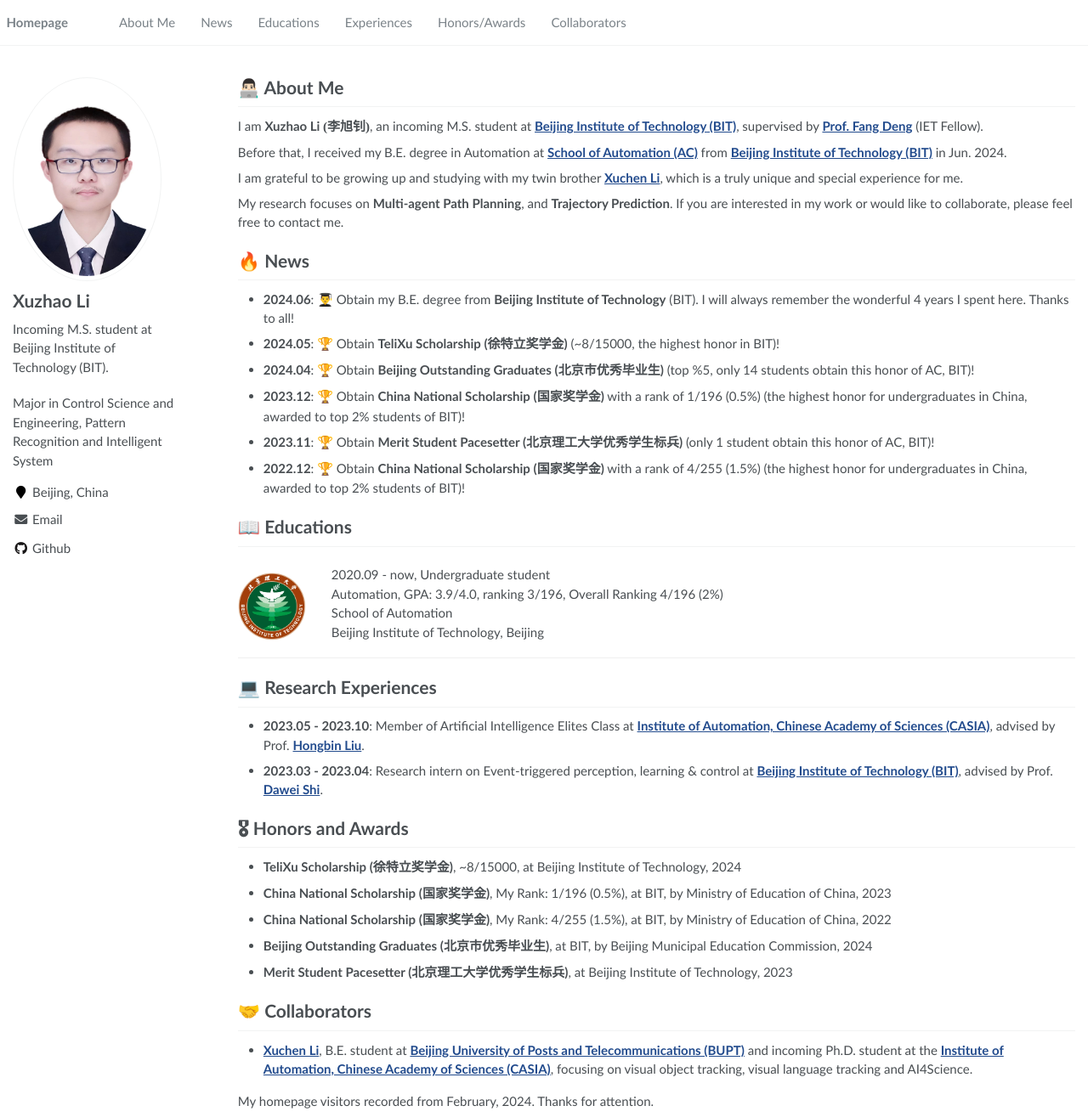
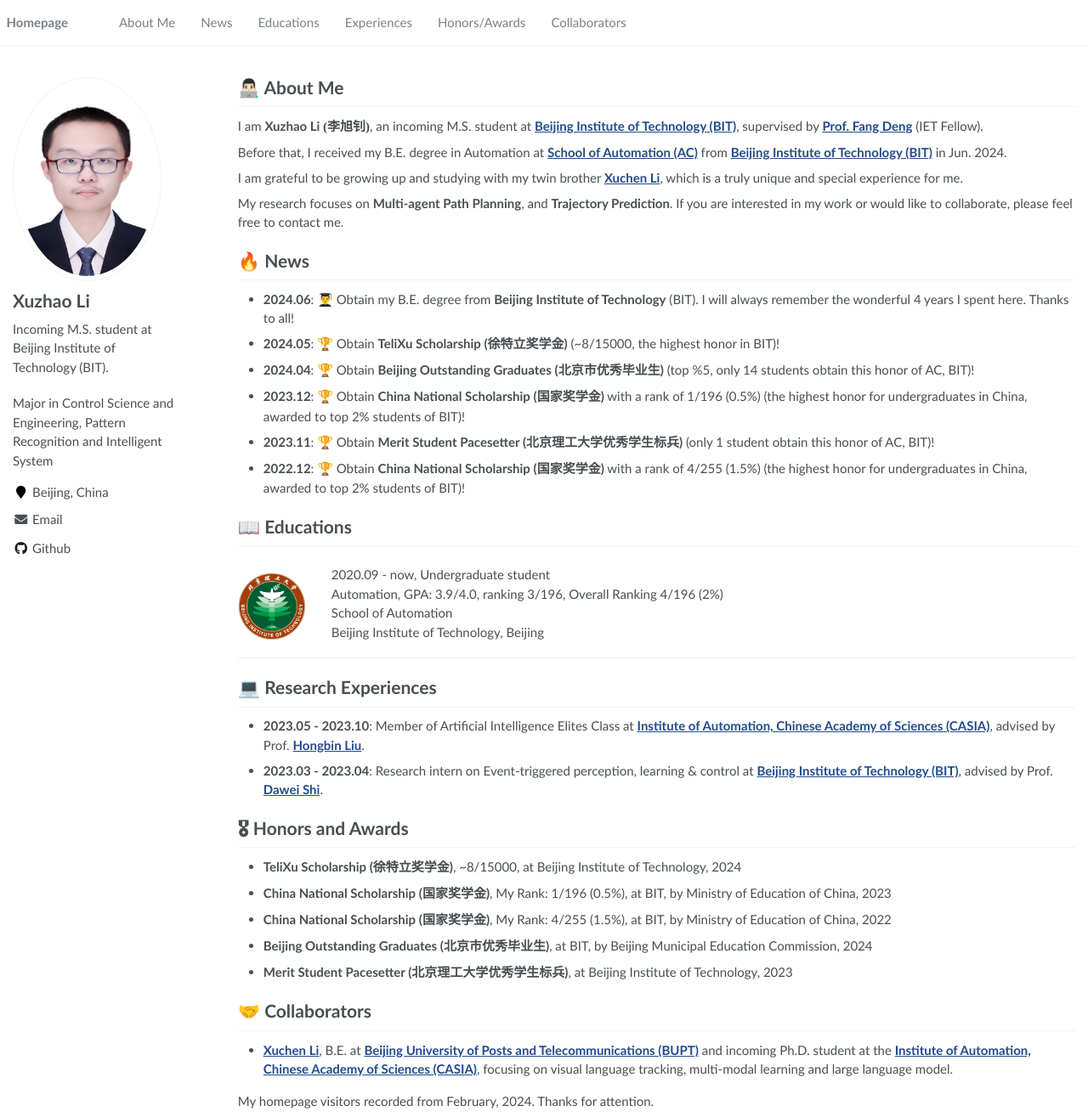
Before and after one commit to XuzhaoLi/XuzhaoLi.github.io, a Jekyll site: the page built from _pages/about.md, in a window 1280 px wide and 1315 px high. Shown: the whole window at 85% size. Built offline with Jekyll 4.4.1, drawn with Linux system fonts in a browser that asks for light colours; a script that is not in the unit is left out.

Commit message:
Update about.md

```diff
--- a/_pages/about.md
+++ b/_pages/about.md
@@ -63,7 +63,7 @@ Beijing Institute of Technology, Beijing
 
 # 🤝 Collaborators
 
-- [**Xuchen Li**](https://xuchen-li.github.io/), B.E. student at [**Beijing University of Posts and Telecommunications (BUPT)**](https://www.bupt.edu.cn/) and incoming Ph.D. student at the  [**Institute of Automation, Chinese Academy of Sciences (CASIA)**](http://english.ia.cas.cn/),  focusing on visual object tracking, visual language tracking and AI4Science.
+- [**Xuchen Li**](https://xuchen-li.github.io/), B.E. at [**Beijing University of Posts and Telecommunications (BUPT)**](https://www.bupt.edu.cn/) and incoming Ph.D. student at the  [**Institute of Automation, Chinese Academy of Sciences (CASIA)**](http://english.ia.cas.cn/), focusing on visual language tracking, multi-modal learning and large language model.
 
 My homepage visitors recorded from February, 2024. Thanks for attention.
 <body>
```
